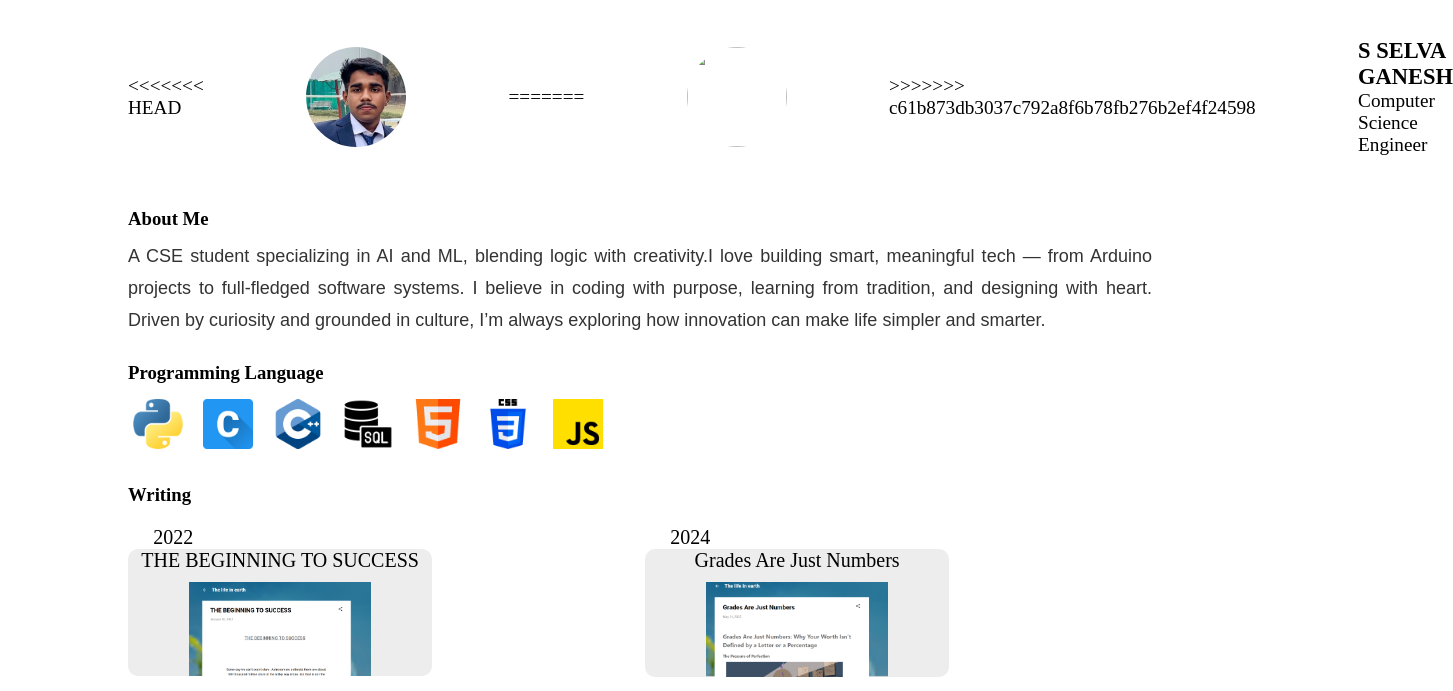
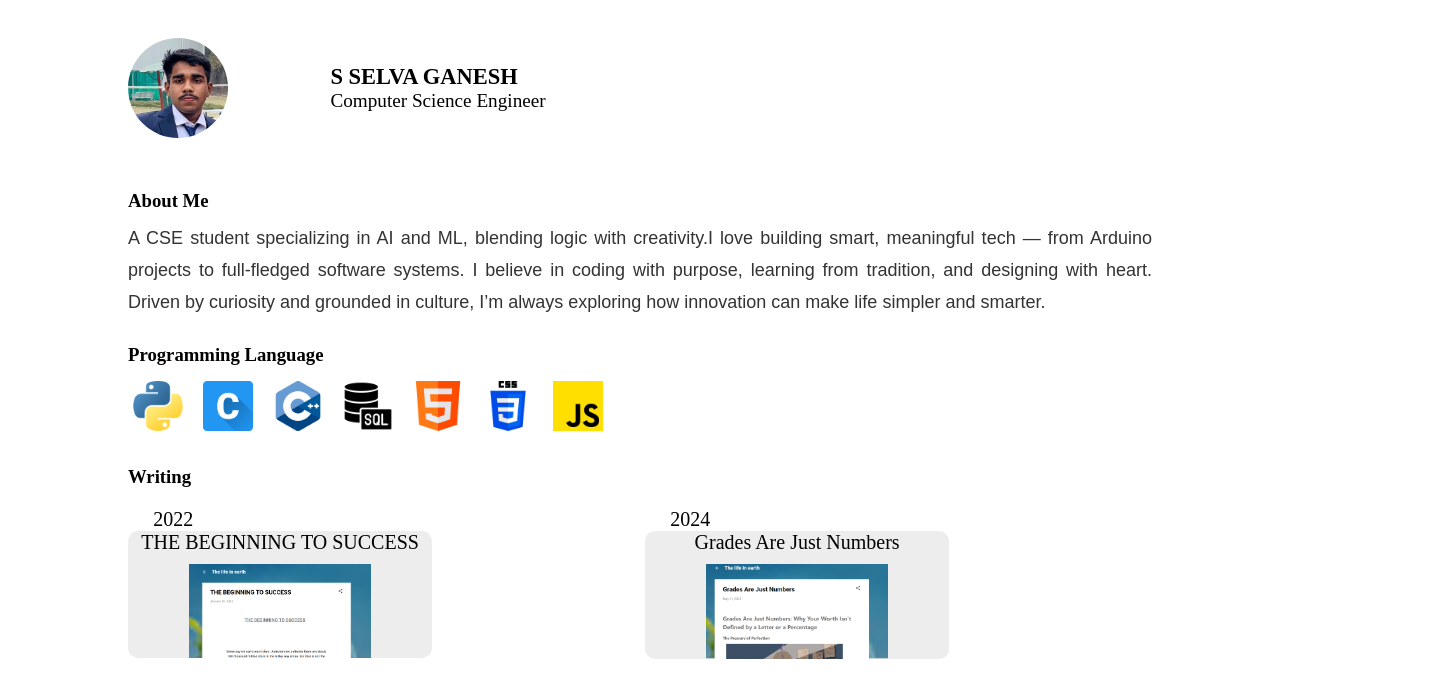
Before and after one commit to selva2006-GM/portfolio, a plain HTML site: page index.html in a window 1280 px wide. Shown: the top 691 px of the page, 1453 px wide, since content can reach past the window. Drawn offline with Linux system fonts and the light colour scheme.

Commit message:
update index.html

```diff
--- a/index.html
+++ b/index.html
@@ -10,11 +10,7 @@
     <div class="main">
         <div class="body">
             <header id="head">
-<<<<<<< HEAD
                 <img src="profile/pic.jpg" id="profile" alt="" >
-=======
-                <img src="porfile/pic.jpg" id="profile" alt="" >
->>>>>>> c61b873db3037c792a8f6b78fb276b2ef4f24598
                 <div>
                     <h3>S SELVA GANESH</h1>
                         Computer Science Engineer
```
